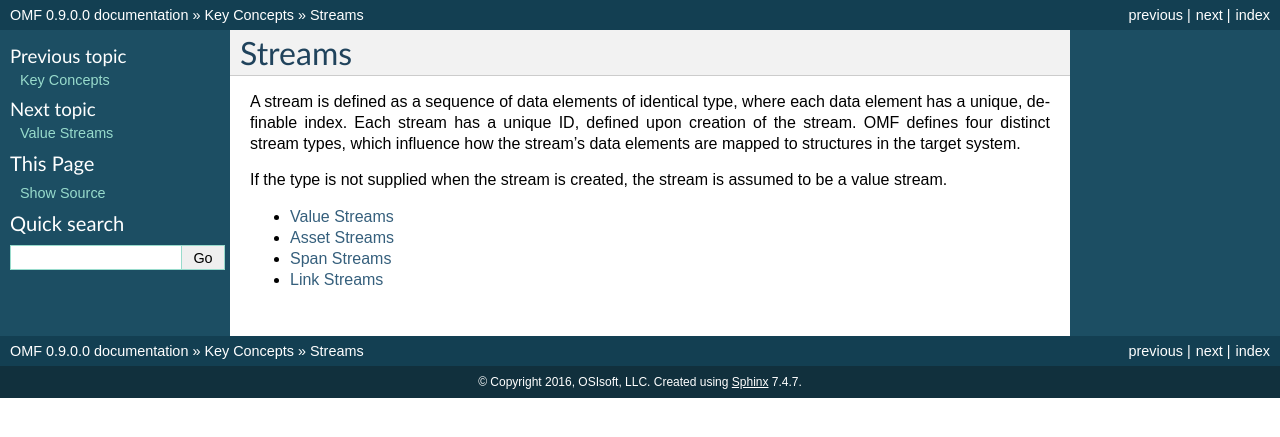
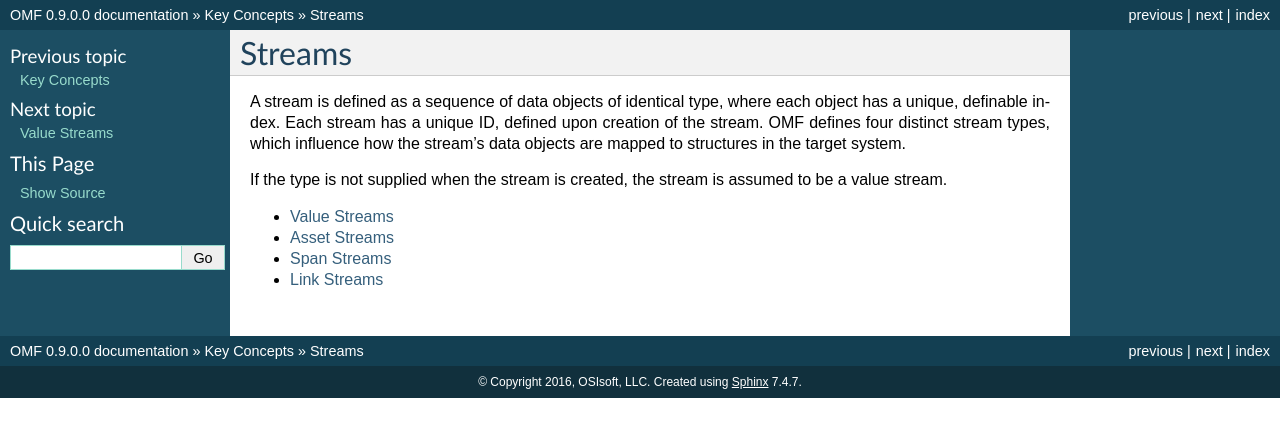
Before and after one commit to AVEVA/OMF-Docs, a Sphinx documentation site: the page built from docs/Streams.rst, in a window 1280 px wide. Shown: the top 437 px of the page. Built offline with Sphinx 7.4.7, drawn with Linux system fonts in a browser that asks for light colours.

Commit message:
use object instead of element when describing OMF objects, to reduce confusion between OMF objects and AF/Asset elements

```diff
--- a/docs/Asset_Streams.rst
+++ b/docs/Asset_Streams.rst
@@ -2,6 +2,6 @@ Asset Streams
 ^^^^^^^^^^^^^
 Asset streams represent metadata describing the device(s) being observed and should be used to capture data that is descriptive and relatively static in nature.
 
-In an on-premises PI system, data elements in an asset stream are mapped to AF elements, where the element name is taken from the element’s index property.
+In an on-premises PI system, data objects in an asset stream are mapped to AF elements, where the element name is taken from the object’s index property.
 
 With cloud-hosted Qi systems, asset streams are mapped to Qi streams.
--- a/docs/Link_Streams.rst
+++ b/docs/Link_Streams.rst
@@ -4,7 +4,7 @@ Link streams are used to define one-to-many relationships between asset elements
 
 Link stream types must define a single Source attribute, and N Target attributes, where the source attribute represents the index of an asset element, and the target attributes represent either the indices of other asset elements or span objects, or stream IDs of associated value streams.
 
-On-premises PI systems interpret a link data element by building child AF elements beneath the Source element for each target Asset attribute, Event Frames for each target Span attribute, and PI data references for each target Value stream attribute.
+On-premises PI systems interpret a link object by building child AF elements beneath the Source element for each target Asset attribute, Event Frames for each target Span attribute, and PI data references for each target Value stream attribute.
 
 AF elements can be built at the root level by sending a root link element with the Source attribute set to "_ROOT" and a Target attribute for each asset to be built at the root level.
 
--- a/docs/Streams.rst
+++ b/docs/Streams.rst
@@ -1,7 +1,7 @@
 Streams
 -------
 
-A stream is defined as a sequence of data elements of identical type, where each data element has a unique, definable index. Each stream has a unique ID, defined upon creation of the stream. OMF defines four distinct stream types, which influence how the stream's data elements are mapped to structures in the target system.
+A stream is defined as a sequence of data objects of identical type, where each object has a unique, definable index. Each stream has a unique ID, defined upon creation of the stream. OMF defines four distinct stream types, which influence how the stream's data objects are mapped to structures in the target system.
 
 If the type is not supplied when the stream is created, the stream is assumed to be a value stream.
 
```
